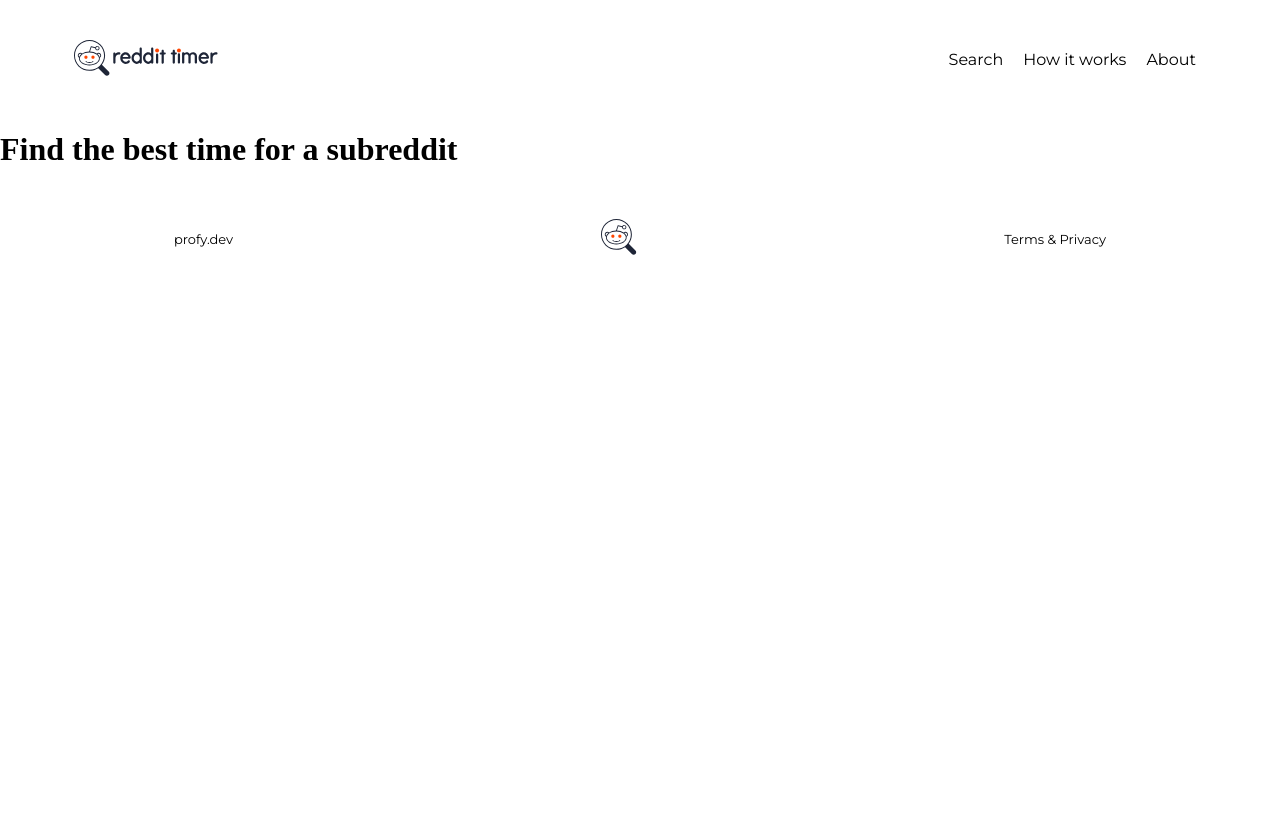
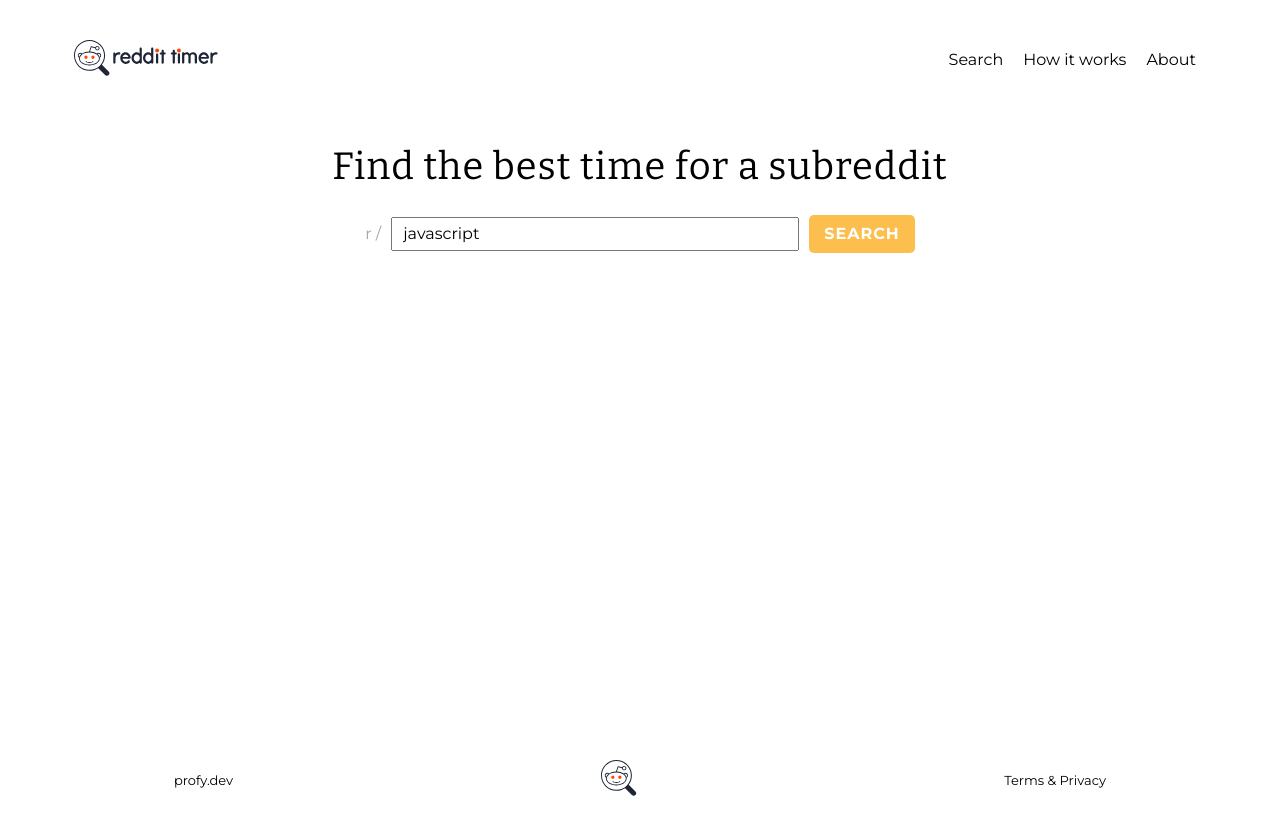
Before and after one commit to jkettmann/reddit-timer-radu-lefter, a React (Create React App) app: page /search/javascript in a window 1280 px wide. Shown: the top 834 px of the page. Before the commit the page ends 800 px from the top, so only its background shows below. Built offline with nearby package versions, Linux system fonts and the light colour scheme.

Commit message:
styled the search page

```diff
--- a/src/Components/Home/Home.js
+++ b/src/Components/Home/Home.js
@@ -10,7 +10,7 @@ function Home() {
     <div>
       <Header />
       <div className={styles.main}>
-        <h1 className={styles.title}>
+        <h1>
           No reactions to your reddit posts?
         </h1>
         <div className={styles.subtitle}>
--- a/src/Components/Home/Home.module.css
+++ b/src/Components/Home/Home.module.css
@@ -1,12 +1,5 @@
 @import 'typeface-bitter';
 @import 'typeface-montserrat';
-
-.title{
-    letter-spacing: 1px;
-    font-weight: normal;
-    font-size: 38px;
-    font-family: 'Bitter', serif;
-}
 
 
 .subtitle > div{
--- a/src/Components/Search/Search.js
+++ b/src/Components/Search/Search.js
@@ -1,13 +1,32 @@
 import React from 'react';
 // import { Link } from 'react-router-dom';
+import { useNavigate } from 'react-router-dom';
+import styles from './Search.module.css';
 import Header from '../Header/Header';
 import Footer from '../Footer/Footer';
 
 function Search() {
+  const subred = window.location.href.split('/').pop();
+  const navigate = useNavigate();
+
+  function handleSubmit(event) {
+    event.preventDefault();
+    navigate(`/search/${event.target[0].value}`, { replace: true });
+  }
+
   return (
     <div>
       <Header />
-      <h1>Find the best time for a subreddit</h1>
+      <div className={styles.main}>
+        <h1>Find the best time for a subreddit</h1>
+        <form onSubmit={handleSubmit}>
+          <label htmlFor="subred">
+            r /
+            <input type="text" id="subred" name="subred" defaultValue={subred} className={styles.input} />
+          </label>
+          <button type="submit" className={styles.button}>SEARCH</button>
+        </form>
+      </div>
       <Footer />
     </div>
   );
--- a/src/Components/Search/Search.module.css
+++ b/src/Components/Search/Search.module.css
@@ -0,0 +1,48 @@
+@import 'typeface-bitter';
+@import 'typeface-montserrat';
+
+.main{
+    display: flex;
+    flex-direction: column;
+    align-items: center;
+    font-family: 'Montserrat';
+    min-height: calc(100vh - 200px);
+    width: 100%;
+    min-width: 100%;
+}
+
+.button{
+    color: white;
+    background-color: rgb(252, 190, 77);
+    border-radius: 5px;
+    border: none;
+    padding-top: 10px;
+    padding-bottom: 10px;
+    padding-right: 15px;
+    padding-left: 15px;
+    margin-left: 10px;
+    font-weight:bold;
+    letter-spacing: 1px;
+}
+
+.button:hover{
+    background: rgb(255, 205, 112);
+    cursor:pointer;
+}
+
+form {
+    min-width: 60%;
+    text-align: center;
+}
+
+.input{
+    margin-left: 10px;
+    min-width: 50%;
+    height: 10px;
+    padding: 10px;
+}
+
+label{
+    font-size: 16px;
+    color: rgb(165, 165, 165);
+}
--- a/src/index.css
+++ b/src/index.css
@@ -4,11 +4,15 @@
 
 @import 'typeface-montserrat';
 
-/* *{
-    font-family: 'Montserrat';
-} */
 
-a{
+h1 {
+    letter-spacing: 1px;
+    font-weight: normal;
+    font-size: 38px;
+    font-family: 'Bitter', serif;
+}
+
+a {
     text-decoration:none;
 }
 
```
